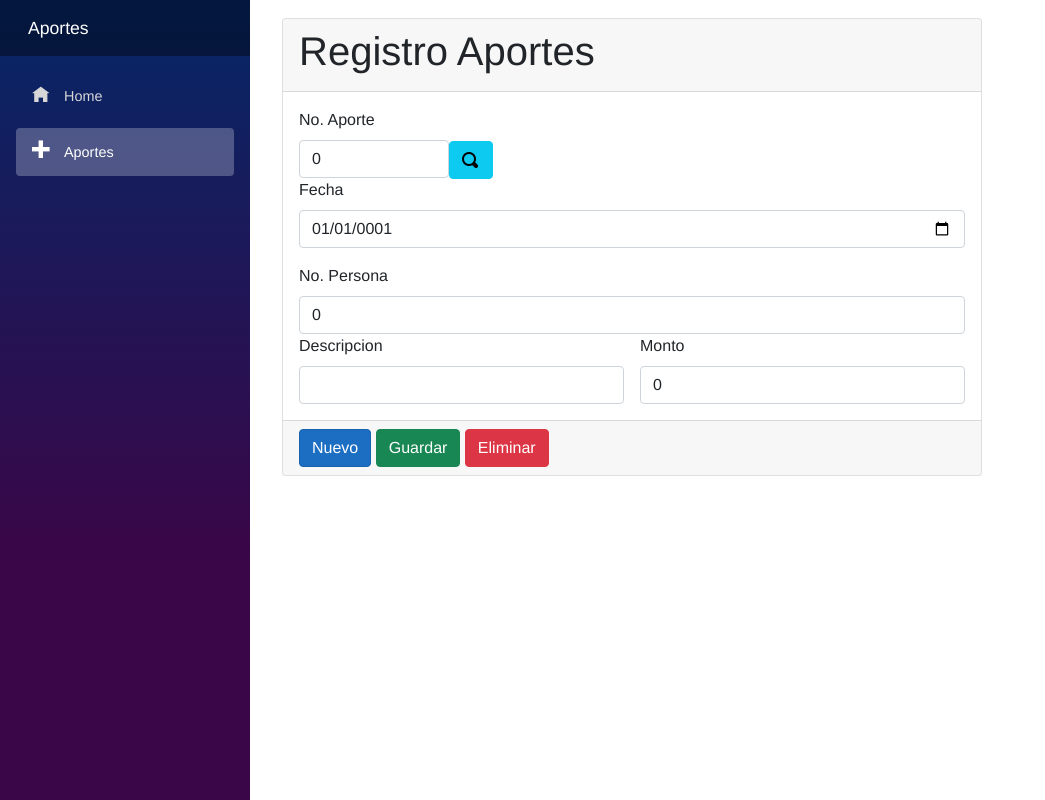
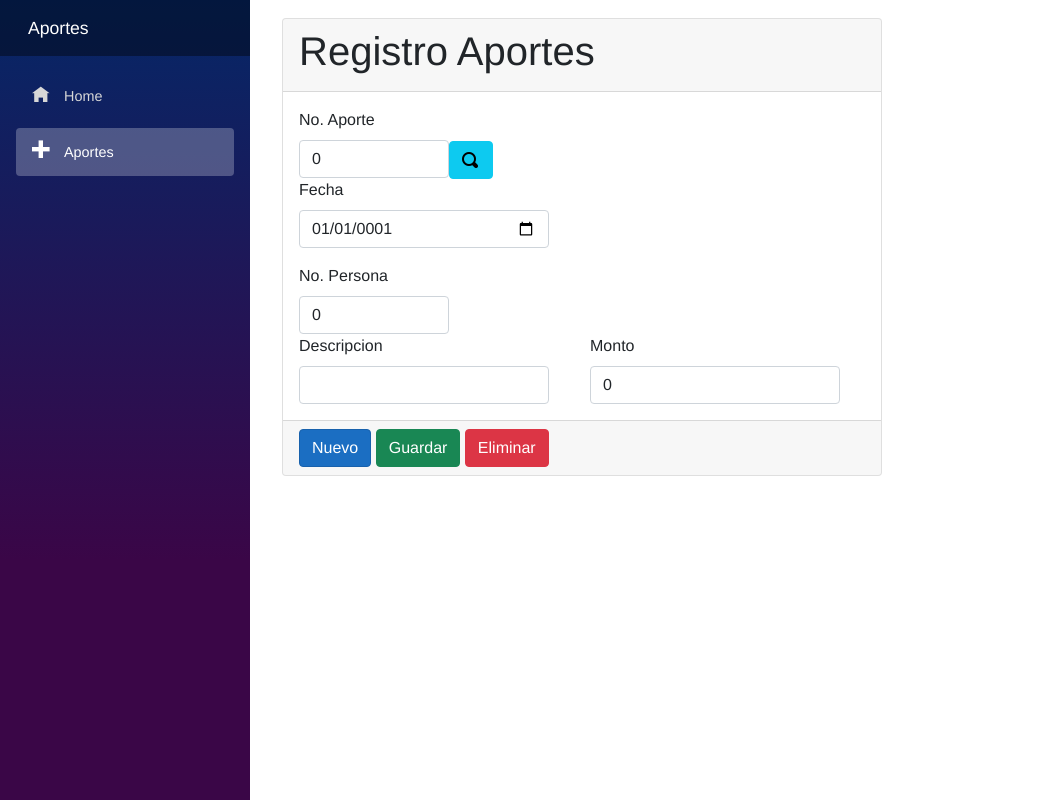
Before and after one commit to Greypolanco/Aportes, an ASP.NET Core app: page /aporte in a window 1280 px wide. Shown: the whole page, without its empty margins (0-1045 px from the left). Run offline with ASP.NET Core 8, Linux system fonts and the light colour scheme; style sheets or scripts are compiled from the project's sources.

Commit message:
creando mas css

```diff
--- a/Client/wwwroot/css/R_aportes.css
+++ b/Client/wwwroot/css/R_aportes.css
@@ -1,11 +1,27 @@
-
 .card{
-    width: 700px;
+    width: 600px;
 }
 
 #Search{
     display: flex;
 }
+
 #Search input{
     width: 150px;
 }
+
+#Date{
+    width: 250px;
+}
+
+#people{
+    width: 150px;
+}
+
+#Descripcion{
+    width: 250px;
+}
+
+#Monto{
+    width: 250px;
+}
```
